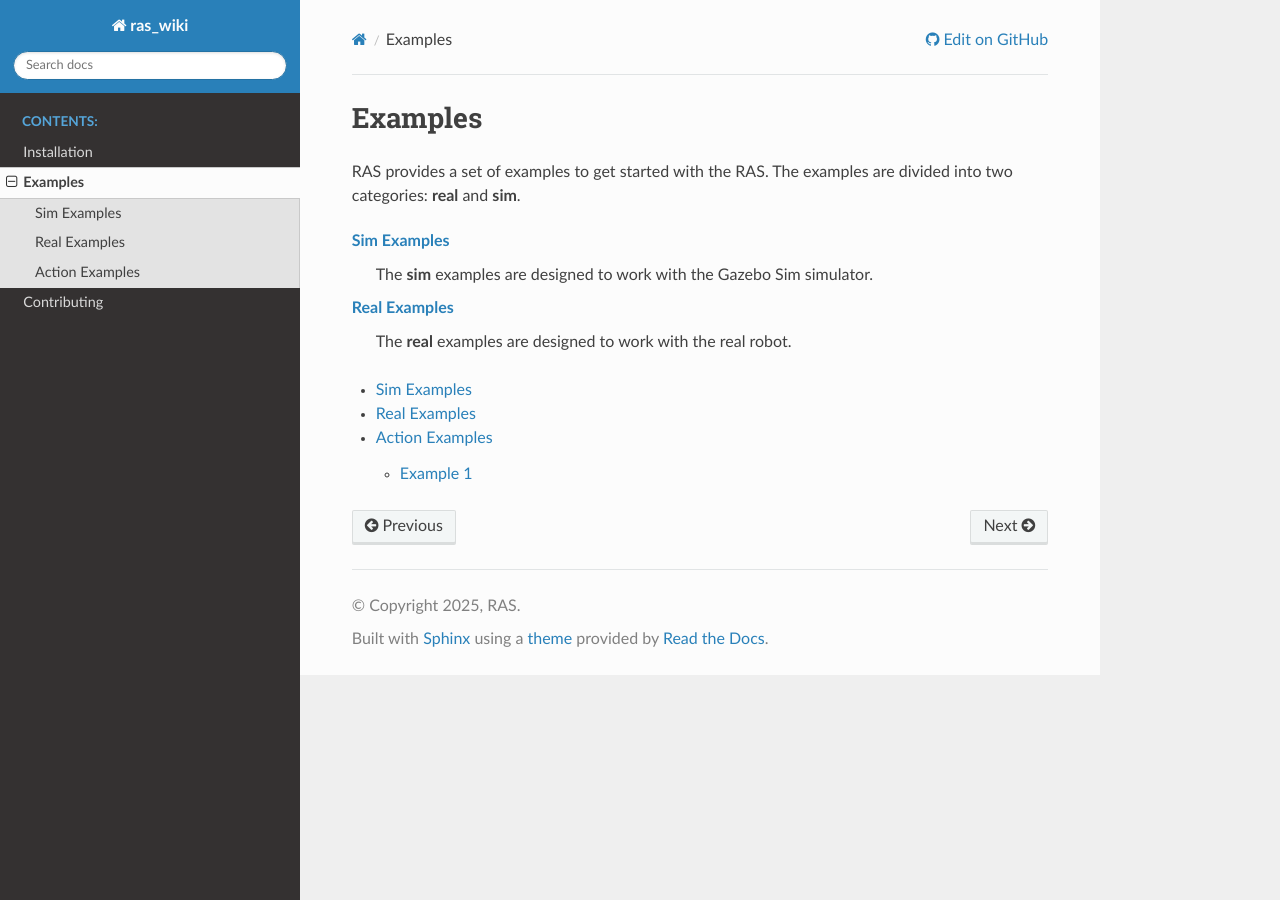
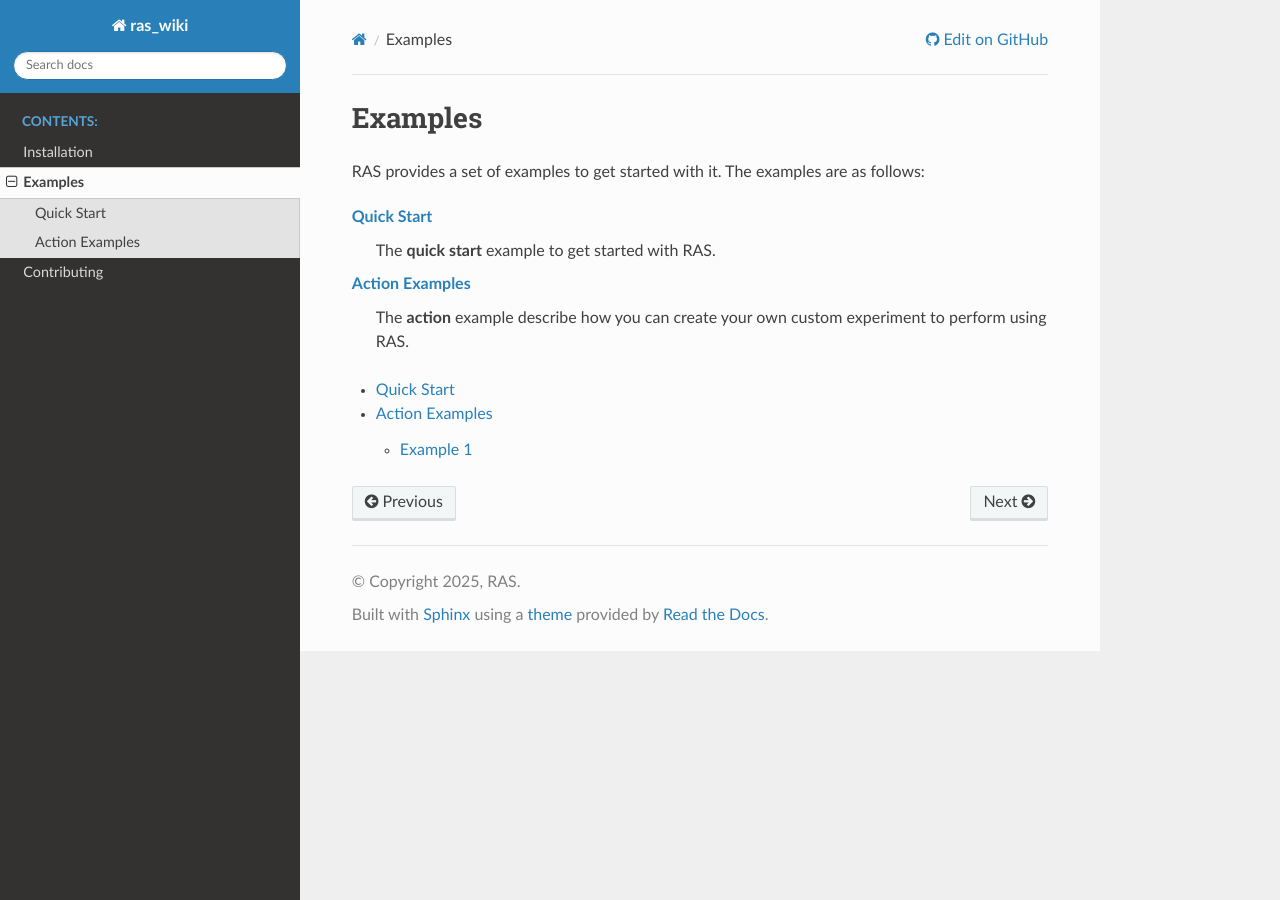
Before and after one commit to ras-ros2/ras_wiki, a Sphinx documentation site: the page built from source/example.rst, in a window 1280 px wide. Built offline with Sphinx 7.4.7 and the Read the Docs theme 3.1.0, drawn with Linux system fonts in a browser that asks for light colours.

Commit message:
quick start quide added

```diff
--- a/source/example.rst
+++ b/source/example.rst
@@ -1,18 +1,17 @@
 Examples
 =========
 
-RAS provides a set of examples to get started with the RAS. The examples are divided into two categories: **real** and **sim**.
+RAS provides a set of examples to get started with it. The examples are as follows:
 
-:doc:`Sim Examples <examples/sim_example>`
-    The **sim** examples are designed to work with the Gazebo Sim simulator.
+:doc:`Quick Start <examples/quick_start>`
+    The **quick start** example to get started with RAS.
 
-:doc:`Real Examples <examples/real_example>`
-    The **real** examples are designed to work with the real robot.
+:doc:`Action Examples <examples/action_examples>`
+    The **action** example describe how you can create your own custom experiment to perform using RAS.
 
 
 .. toctree::
    :maxdepth: 2
 
-   examples/sim_example
-   examples/real_example
+   examples/quick_start
    examples/action_examples
--- a/source/examples/real_example.rst
+++ /dev/null
@@ -1,4 +0,0 @@
-Real Examples
-=============
-
-The **real** examples are designed to work with the real robot. The examples are located in the `ras_real_lab` directory under the `apps` folder.
```
Also changed, not shown: source/examples/quick_start.rst (added, +131 -0 lines), source/examples/sim_example.rst (deleted, +0 -131 lines).
